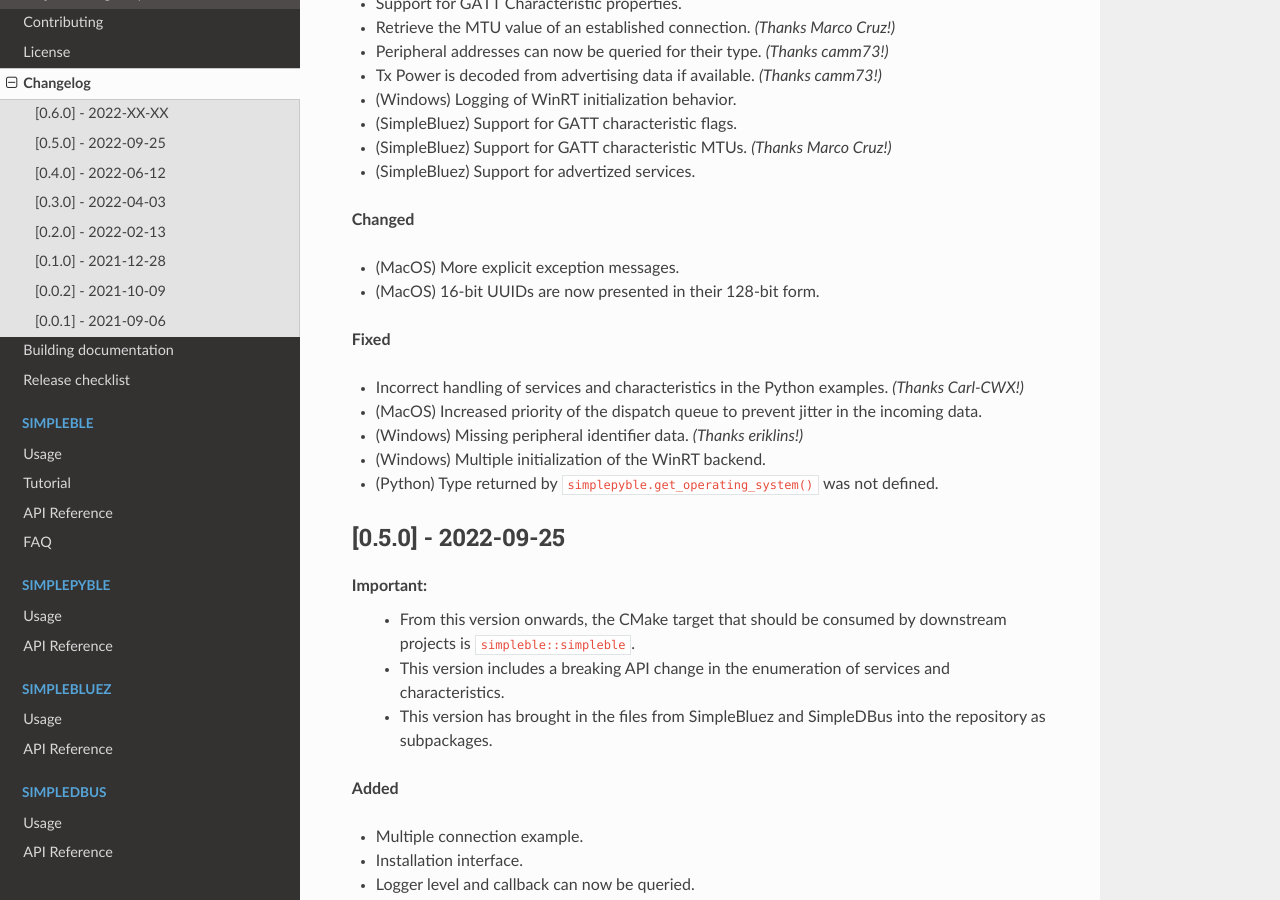
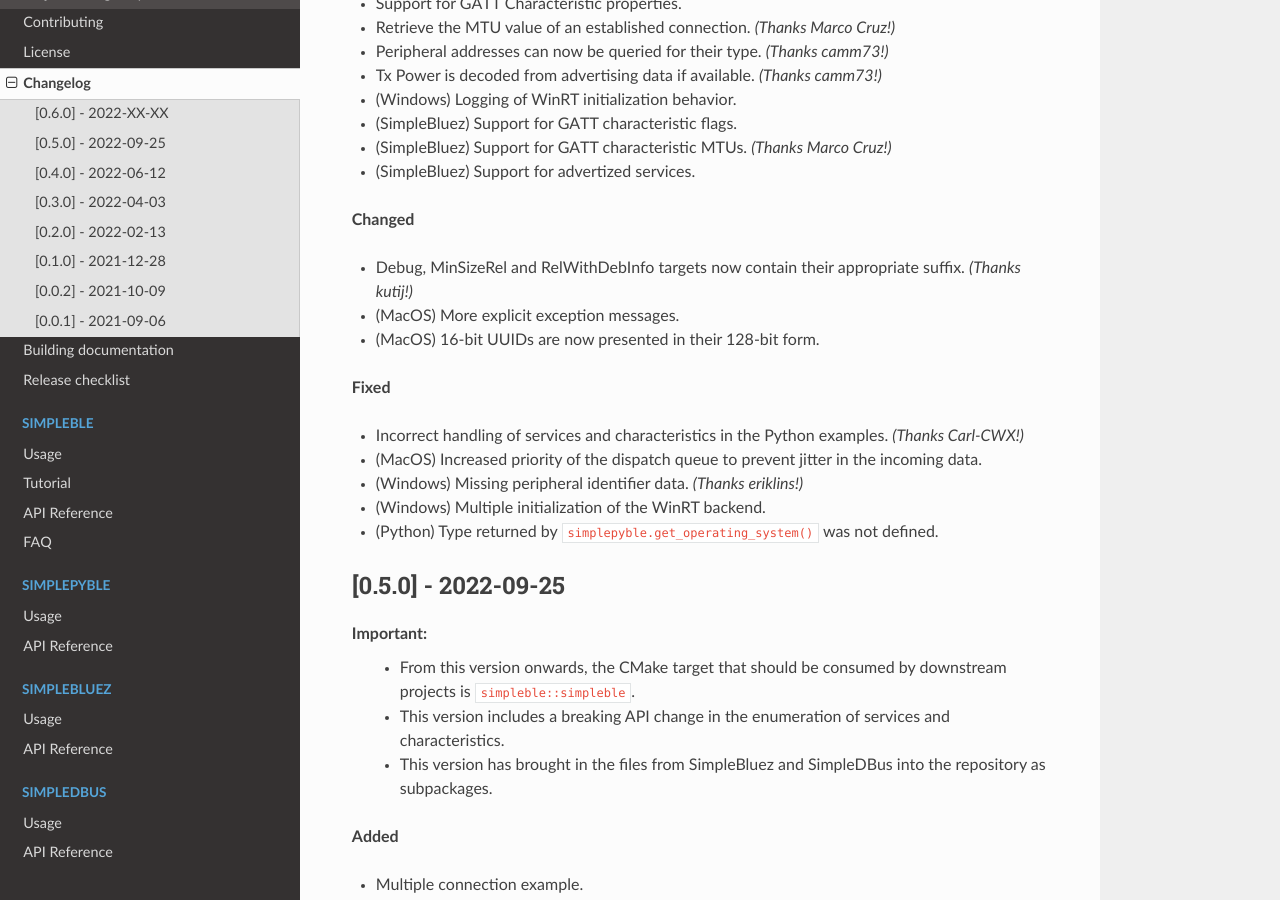
Before and after one commit to OpenBluetoothToolbox/SimpleBLE, a Sphinx documentation site: the page built from docs/changelog.rst, in a window 1280 px wide and 900 px high, scrolled down 440 px. Built offline with Sphinx 7.4.7 and the Read the Docs theme 2.0.0, drawn with Linux system fonts in a browser that asks for light colours.

Commit message:
Updated changelog

```diff
--- a/docs/changelog.rst
+++ b/docs/changelog.rst
@@ -23,6 +23,7 @@ The format is based on `Keep a Changelog`_, and this project adheres to `Semanti
 
 **Changed**
 
+-  Debug, MinSizeRel and RelWithDebInfo targets now contain their appropriate suffix. *(Thanks kutij!)*
 -  (MacOS) More explicit exception messages.
 -  (MacOS) 16-bit UUIDs are now presented in their 128-bit form.
 
```
